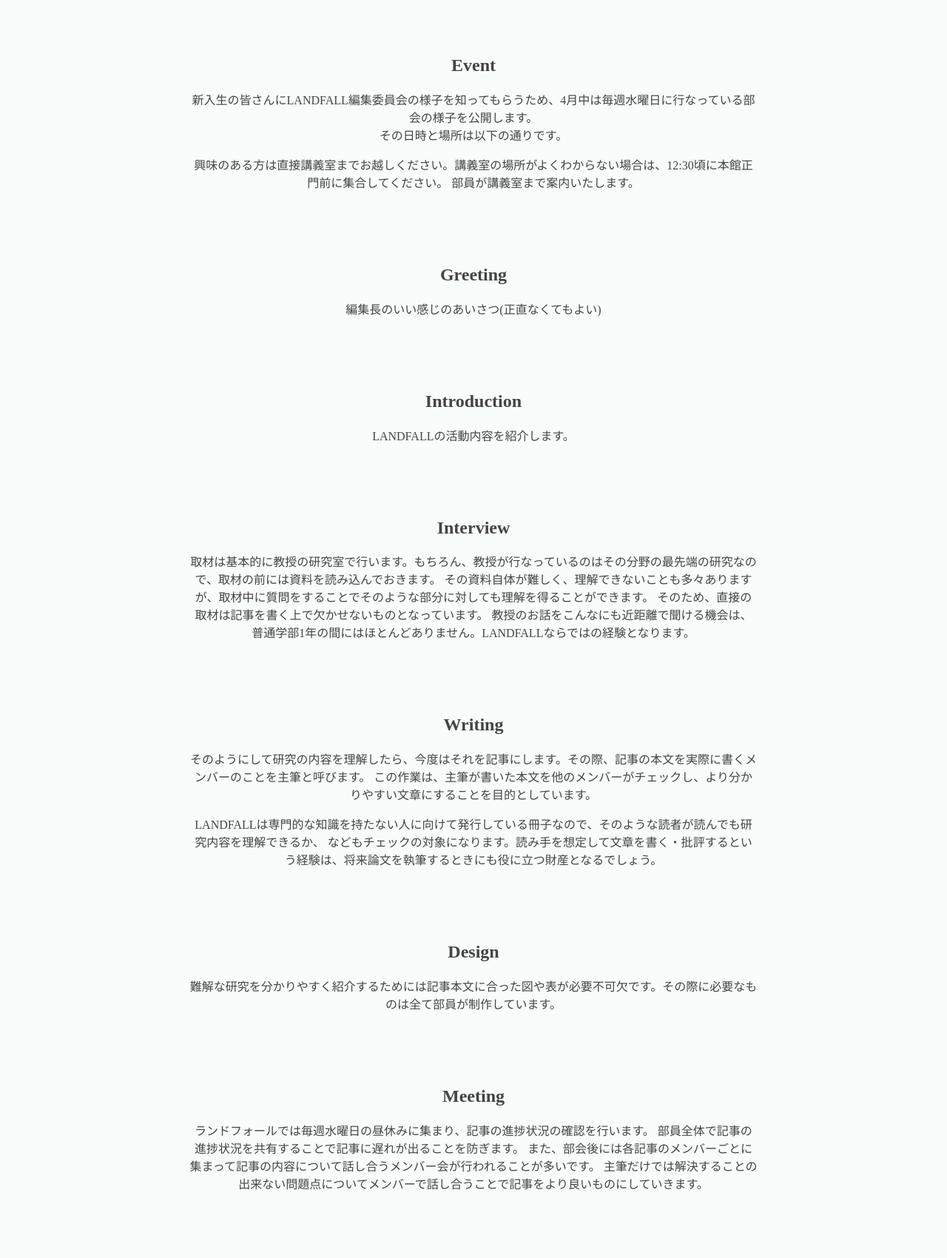
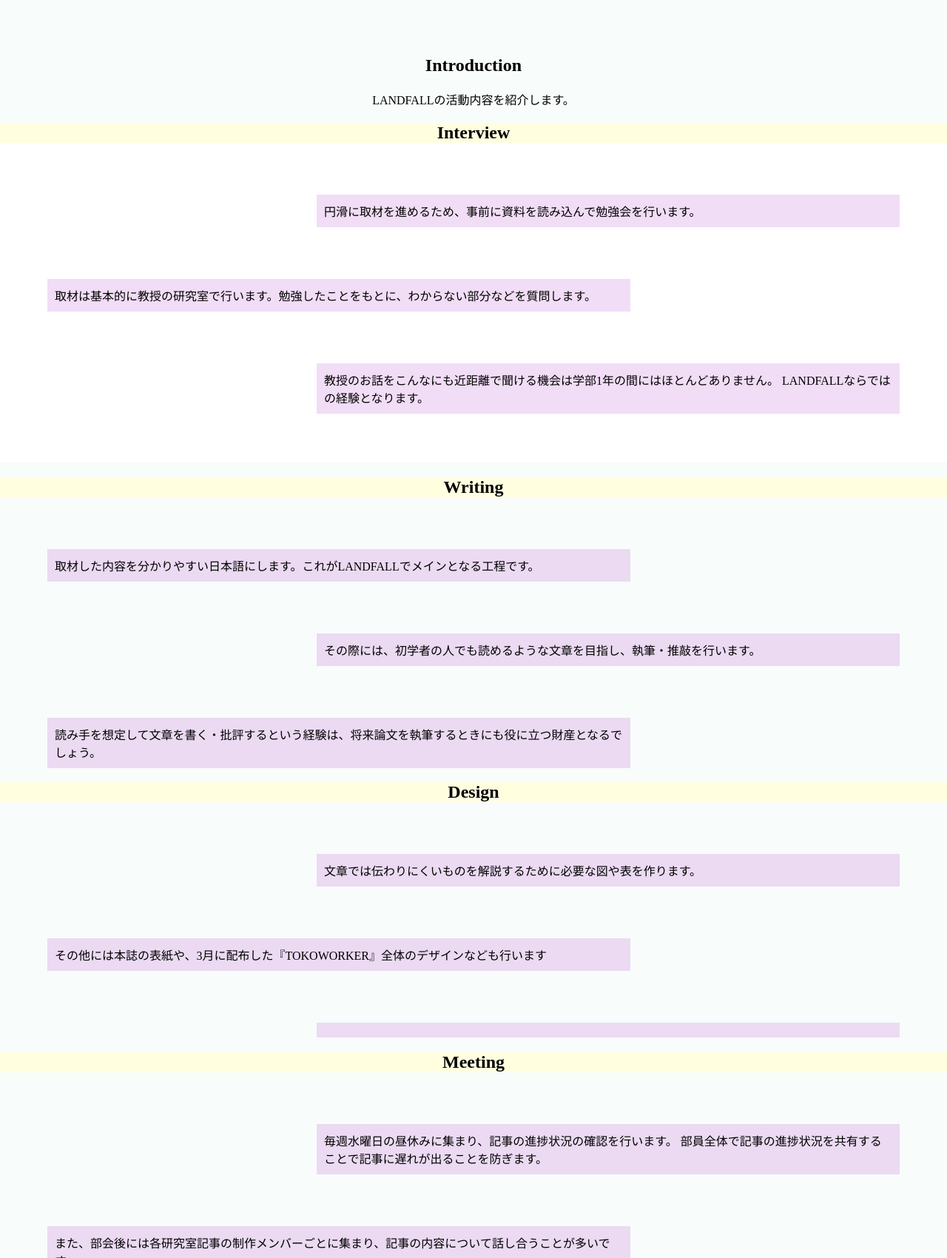
Before and after one commit to masutech16/Welcome17, a website: page index.html in a window 1280 px wide. Shown: the part 1100-2800 px from the top of the page at 74% size. Drawn offline with nearby package versions, Linux system fonts and the light colour scheme.

Commit message:
左右にふわぁぁぁってなるやつ

```diff
--- a/css/main.css
+++ b/css/main.css
@@ -70,11 +70,15 @@
     color: white;
 }
 
-section {
+#about,
+#event,
+#gallary,
+#access {
     margin: 100px auto;
     width: 60%;
     color: #444;
 }
+
 
 /*about関係*/
 
@@ -82,7 +86,6 @@
 
 .about_cell{
     display: inline-block;
-    visibility: hidden;
 
     background: #ceffce;
     border-radius: 6px;
@@ -109,7 +112,6 @@
 
 }
 
-
 .img_icon {
     width:64px;
     height: 64px;
@@ -117,3 +119,41 @@
 
     background-image: url('../img/sample.png');
 }
+
+/*animation*/
+.animation {
+    visibility: hidden;
+}
+
+/*introduction*/
+
+#interview {
+    width: 100%;
+    background: white;
+    padding-bottom: 50px;
+}
+
+.intro_title {
+    background: lightyellow; /*明日ビラを見て変える*/
+}
+
+.intro_right {
+    width: 60%;
+    background: rgba(186, 85, 211, 0.2);
+    margin-top: 70px;
+    margin-left: auto;
+    margin-right: 5%;
+    text-align: left;
+    padding: 10px;
+}
+
+.intro_left {
+    width: 60%;
+    background: rgba(186, 85, 211, 0.2);
+    margin-top:70px;
+    text-align: left;
+    margin-left: auto;
+    margin-left: 5%;
+
+    padding: 10px;
+}
--- a/css/small.css
+++ b/css/small.css
@@ -1,6 +1,6 @@
 /*ハンバーガーアイコン関係*/
 .humberger {
-    background: black;
+    background: #73cff2;
     height: 24px;
 
     margin: 10px auto 10px 20px;
@@ -35,16 +35,16 @@
     display: none;
     position: fixed;
     width:220px;
-    background: black;
+    background: #73cff2;
     z-index: 10001;
-    border-right:1px solid #7f7f7f;
+    border-right:1px solid #17b0ea;
 }
 
 ul li {
     display: inline-block;
     width:200px;
     height: 25px;
-    border-bottom: 1px solid #7f7f7f;
+    border-bottom: 1px solid #17b0ea;
 }
 
 .close_menu {
--- a/index.html
+++ b/index.html
@@ -24,9 +24,8 @@
         <ul>
             <li><span class="close_menu">×</span></li>
             <li><a href="#about" class="drawr_scroll">About</a></li>
+            <li><a href="#introduction" class="drawr_scroll">Introduction</a></li>
             <li><a href="#event" class="drawr_scroll">Event</a></li>
-            <li><a href="#greeting" class="drawr_scroll">Greeting</a></li>
-            <li><a href="#introduction" class="drawr_scroll">Introduction</a></li>
             <li><a href="#gallary" class="drawr_scroll">Gallary</a></li>
             <li><a href="#access" class="drawr_scroll">Access</a></li>
         </ul>
@@ -35,9 +34,8 @@
         <ul>
             <span class="menu_name">LANDF<span style="color: yellow">A</span>LL</span>
             <li><a href="#about" class="scroll">About</a></li>
+            <li><a href="#introduction" class="scroll">Introduction</a></li>
             <li><a href="#event" class="scroll">Event</a></li>
-            <li><a href="#greeting" class="scroll">Greeting</a></li>
-            <li><a href="#introduction" class="scroll">Introduction</a></li>
             <li><a href="#gallary" class="scroll">Gallary</a></li>
             <li><a href="#access" class="scroll">Access</a></li>
         </ul>
@@ -55,14 +53,14 @@
         </p>
         <div class="about_table" >
             <div class="table_r1">
-                <div class="about_cell animation">
+                <div class="about_cell animation BIU">
                     <a href="#interview" class="scroll">
                         <h3 class="subtitle">Interview</h3>
                         <div class="img_icon"></div>
                         <p>教授に研究内容を直接お伺いします。</p>
                     </a>
                 </div>
-                <div class="about_cell animation">
+                <div class="about_cell animation BIU">
                     <a href="#writing" class="scroll">
                         <h3 class="subtitle">Writing</h3>
                         <div class="img_icon"></div>
@@ -71,14 +69,14 @@
                 </div>
             </div>
             <div class="table_r2">
-                <div class="about_cell animation">
+                <div class="about_cell animation BIU">
                     <a href="#design" class="scroll">
                         <h3 class="subtitle">Design</h3>
                         <div class="img_icon"></div>
                         <p>記事に使う図や本誌のデザインを考えます。</p>
                     </a>
                 </div>
-                <div class="about_cell animation">
+                <div class="about_cell animation BIU">
                     <a href="#meeting" class="scroll">
                         <h3 class="subtitle">Meeting</h3>
                         <div class="img_icon"></div>
@@ -88,6 +86,36 @@
             </div>
         </div>
     </section>
+    <section id="introduction">
+        <h1>Introduction</h1>
+        <p>LANDFALLの活動内容を紹介します。</p>
+        <section id="interview">
+            <h2 class="intro_title">Interview</h2>
+            <p class="intro_right animation FIR">円滑に取材を進めるため、事前に資料を読み込んで勉強会を行います。</p>
+            <p class="intro_left animation FIL">取材は基本的に教授の研究室で行います。勉強したことをもとに、わからない部分などを質問します。</p>
+            <p class="intro_right animation FIR">教授のお話をこんなにも近距離で聞ける機会は学部1年の間にはほとんどありません。
+                LANDFALLならではの経験となります。</p>
+        </section>
+        <section id="writing">
+            <h2 class="intro_title">Writing</h2>
+            <p class="intro_left animation FIL">取材した内容を分かりやすい日本語にします。これがLANDFALLでメインとなる工程です。</p>
+            <p class="intro_right animation FIR">その際には、初学者の人でも読めるような文章を目指し、執筆・推敲を行います。</p>
+            <p class="intro_left animation FIL">読み手を想定して文章を書く・批評するという経験は、将来論文を執筆するときにも役に立つ財産となるでしょう。</p>
+        </section>
+        <section id="design">
+            <h2 class="intro_title">Design</h2>
+            <p class="intro_right animation FIR">文章では伝わりにくいものを解説するために必要な図や表を作ります。</p>
+            <p class="intro_left animation FIL">その他には本誌の表紙や、3月に配布した『TOKOWORKER』全体のデザインなども行います</p>
+            <p class="intro_right animation FIR"></p>
+
+        </section>
+        <section id="meeting">
+            <h2 class="intro_title">Meeting</h2>
+            <p class="intro_right animation FIL">毎週水曜日の昼休みに集まり、記事の進捗状況の確認を行います。
+                部員全体で記事の進捗状況を共有することで記事に遅れが出ることを防ぎます。</p>
+            <p class="intro_left animation FIR">また、部会後には各研究室記事の制作メンバーごとに集まり、記事の内容について話し合うことが多いです。</p>
+        </section>
+    </section>
     <section id="event">
         <h2>Event</h2>
         <p>新入生の皆さんにLANDFALL編集委員会の様子を知ってもらうため、4月中は毎週水曜日に行なっている部会の様子を公開します。
@@ -96,41 +124,6 @@
         <p>興味のある方は直接講義室までお越しください。講義室の場所がよくわからない場合は、12:30頃に本館正門前に集合してください。
             部員が講義室まで案内いたします。
         </p>
-    </section>
-    <section id="greeting">
-        <h2>Greeting</h2>
-            編集長のいい感じのあいさつ(正直なくてもよい)
-    </section>
-    <section id="introduction">
-        <h1>Introduction</h1>
-        <p>LANDFALLの活動内容を紹介します。</p>
-    </section>
-    <section id="interview">
-        <h2>Interview</h2>
-        <p>取材は基本的に教授の研究室で行います。もちろん、教授が行なっているのはその分野の最先端の研究なので、取材の前には資料を読み込んでおきます。
-            その資料自体が難しく、理解できないことも多々ありますが、取材中に質問をすることでそのような部分に対しても理解を得ることができます。
-            そのため、直接の取材は記事を書く上で欠かせないものとなっています。
-            教授のお話をこんなにも近距離で聞ける機会は、普通学部1年の間にはほとんどありません。LANDFALLならではの経験となります。
-        </p>
-    </section>
-    <section id="writing">
-        <h2>Writing</h2>
-        <p>そのようにして研究の内容を理解したら、今度はそれを記事にします。その際、記事の本文を実際に書くメンバーのことを主筆と呼びます。
-            この作業は、主筆が書いた本文を他のメンバーがチェックし、より分かりやすい文章にすることを目的としています。</p>
-        <p>LANDFALLは専門的な知識を持たない人に向けて発行している冊子なので、そのような読者が読んでも研究内容を理解できるか、
-            などもチェックの対象になります。読み手を想定して文章を書く・批評するという経験は、将来論文を執筆するときにも役に立つ財産となるでしょう。</p>
-    </section>
-    <section id="design">
-        <h2>Design</h2>
-        <p>難解な研究を分かりやすく紹介するためには記事本文に合った図や表が必要不可欠です。その際に必要なものは全て部員が制作しています。</p>
-
-    </section>
-    <section id="meeting">
-        <h2>Meeting</h2>
-        <p>ランドフォールでは毎週水曜日の昼休みに集まり、記事の進捗状況の確認を行います。
-            部員全体で記事の進捗状況を共有することで記事に遅れが出ることを防ぎます。
-            また、部会後には各記事のメンバーごとに集まって記事の内容について話し合うメンバー会が行われることが多いです。
-            主筆だけでは解決することの出来ない問題点についてメンバーで話し合うことで記事をより良いものにしていきます。</p>
     </section>
     <section id="gallary">
         <h2>Gallary</h2>
--- a/script.js
+++ b/script.js
@@ -11,8 +11,15 @@
         $('.animation').each(function(){
             var targetPosition = $(this).offset().top;
             if(topWindow > targetPosition - windowHeight + 100){
-                $(this).css({'visibility': 'visible'});
-                $(this).addClass("animated bounceInUp");
+                if($(this).hasClass('BIU')){
+                    setAnimation($(this),"bounceInUp");
+                }
+                if($(this).hasClass('FIR')){
+                    setAnimation($(this),'fadeInRight');
+                }
+                if($(this).hasClass('FIL')){
+                    setAnimation($(this),'fadeInLeft');
+                }
             }
         });
     });
@@ -99,3 +106,9 @@
         $('.main').removeClass('fixed');
     }
 }
+
+const setAnimation = (jQueryObject,AnimationName) => {
+    jQueryObject.css({'visibility': 'visible'});
+    jQueryObject.addClass("animated "+ AnimationName);
+
+}
```
